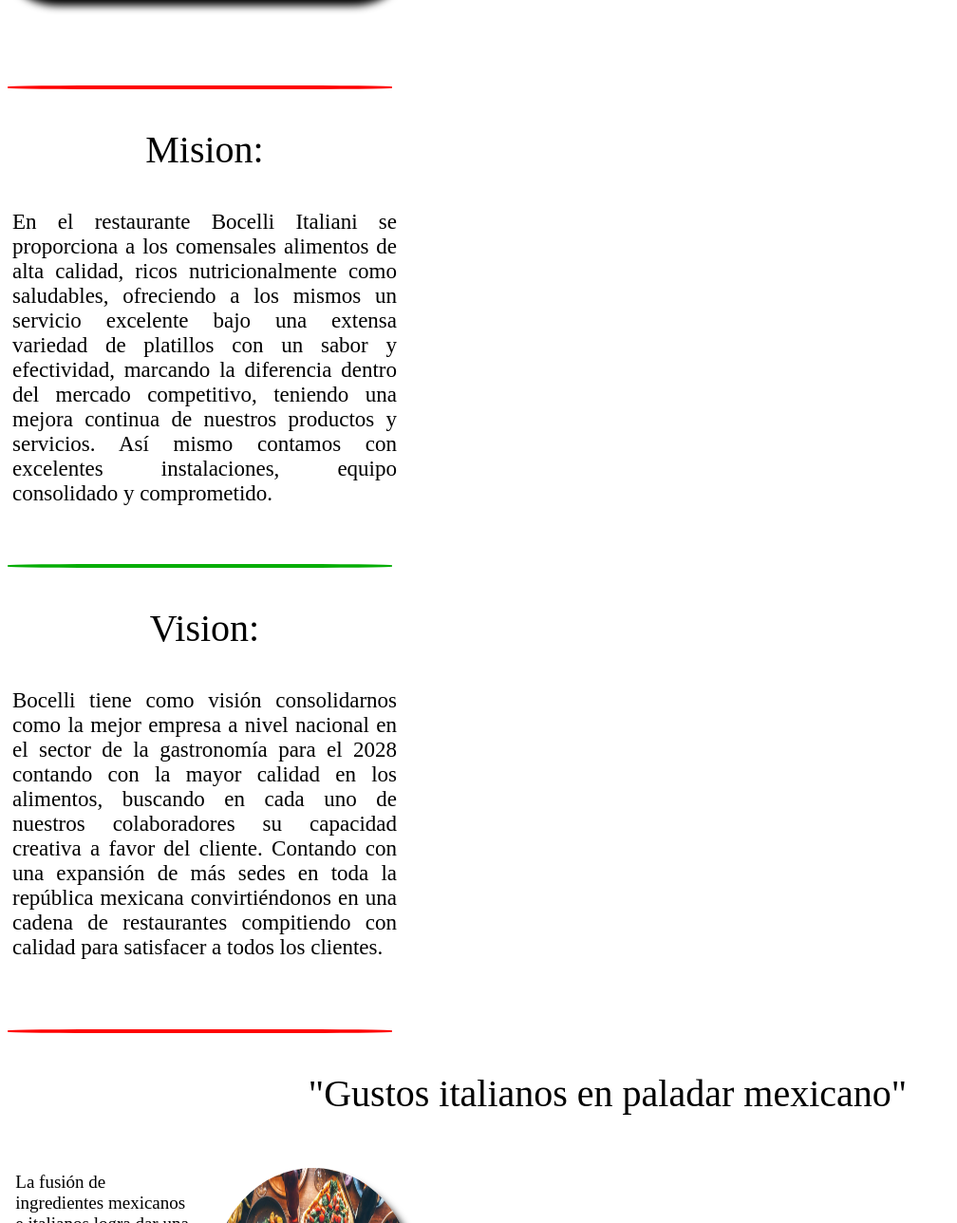
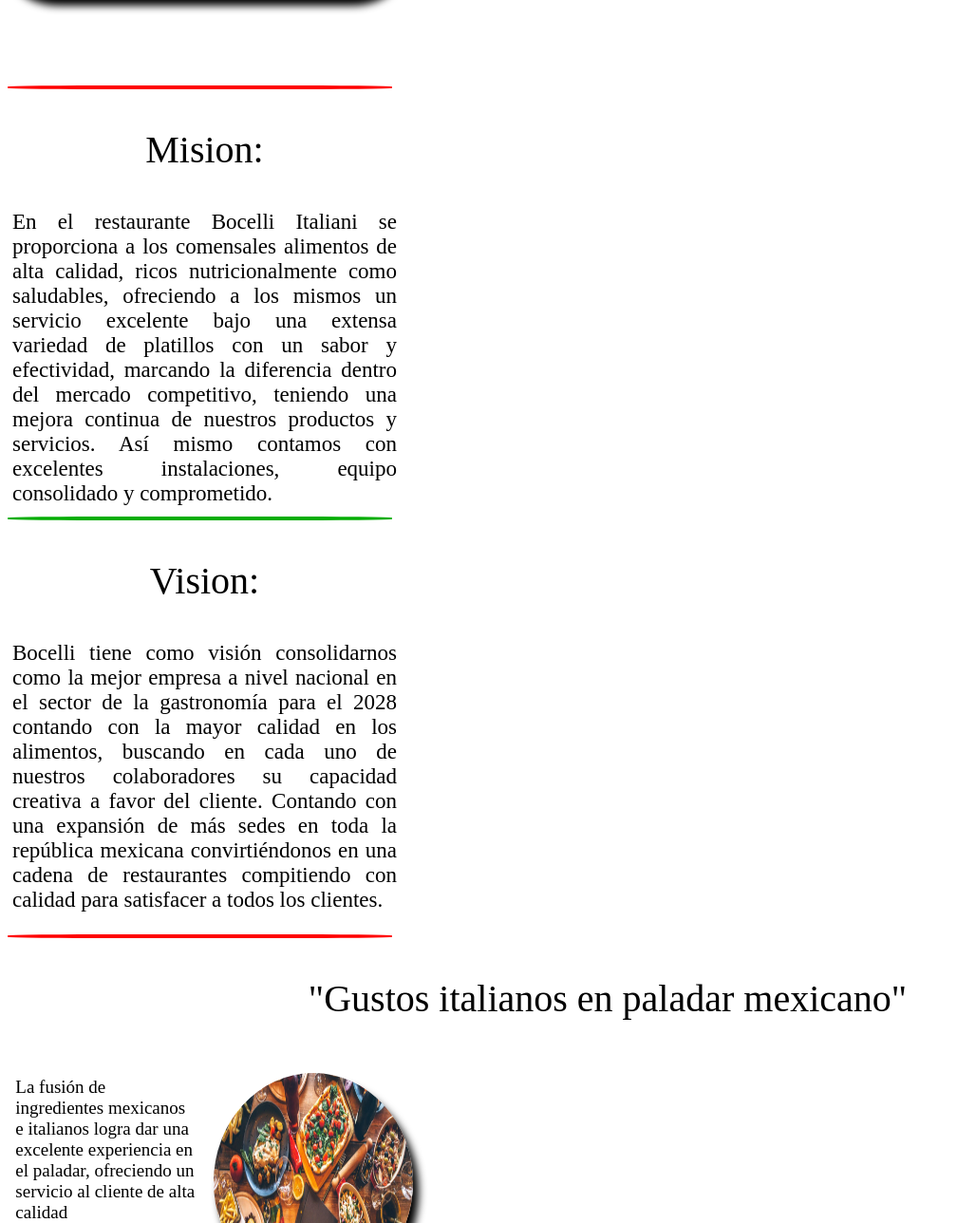
Before and after one commit to kikevarela/italianis, a plain HTML site: page index.html in a window 1280 px wide. Shown: the part 1295-2583 px from the top of the page at 95% size, without its empty margins (0-1008 px from the left). Drawn offline with Linux system fonts and the light colour scheme.

Commit message:
Update Estilo_Index.css

```diff
--- a/Estilo_Index.css
+++ b/Estilo_Index.css
@@ -353,23 +353,21 @@
 .seccion2
 {
     width: 405px;
-    height: 900px;
+    height: 800px;
     padding-left: 0%;
     margin-bottom: 50px;
 }
 #mision
 {
     width: 405px;
-    height: 450px;
+    height: 400px;
     margin-left: 5px;
-    margin-bottom: 5px;
 }
 #vision
 {
     width: 405px;
-    height: 450px;
+    height: 400px;
     margin-left: 5px;
-    margin-bottom: 5px;
 }
 .seccion3
 {
```
